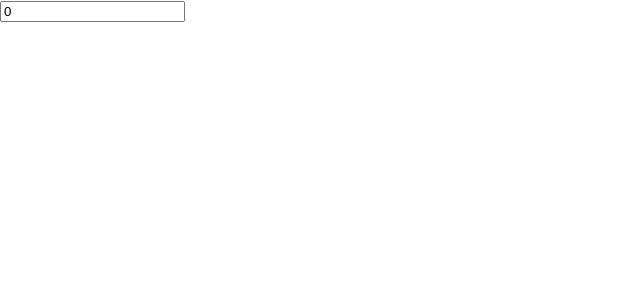
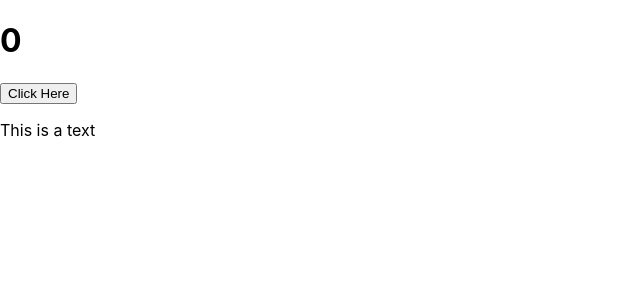
Before and after one commit to jpofficials7/react_hooks, a React (Create React App) app: page / in a window 1280 px wide. Shown: the top 300 px of the page, without its empty margins (0-640 px from the left). Built offline with nearby package versions, Linux system fonts and the light colour scheme.

Commit message:
useReducer hook

```diff
--- a/src/App.js
+++ b/src/App.js
@@ -1,10 +1,11 @@
 import "./App.css";
 import StateTutorial from "./UseState/StateTutorial";
-
+import ReducerTutorial from "./UseReducer/ReducerTutorial";
 function App() {
   return (
     <>
-      <StateTutorial />
+      {/* <StateTutorial /> */}
+      <ReducerTutorial />
     </>
   );
 }
--- /dev/null
+++ b/src/UseReducer/ReducerTutorial.jsx
@@ -0,0 +1,31 @@
+import React, { useReducer } from "react";
+const reducer = (state, action) => {
+  switch (action.type) {
+    case "INCREMENT":
+      return { count: state.count + 1, showText: state.showText };
+    case "toggleShowText":
+      return { count: state.count, showText: !state.showText };
+    default:
+      return state;
+  }
+};
+
+const ReducerTutorial = () => {
+  const [state, dispatch] = useReducer(reducer, { count: 0, showText: true });
+  return (
+    <div>
+      <h1>{state.count}</h1>
+      <button
+        onClick={() => {
+          dispatch({ type: "INCREMENT" });
+          dispatch({ type: "toggleShowText" });
+        }}>
+        Click Here
+      </button>
+
+      {state.showText && <p>This is a text</p>}
+    </div>
+  );
+};
+
+export default ReducerTutorial;
```
